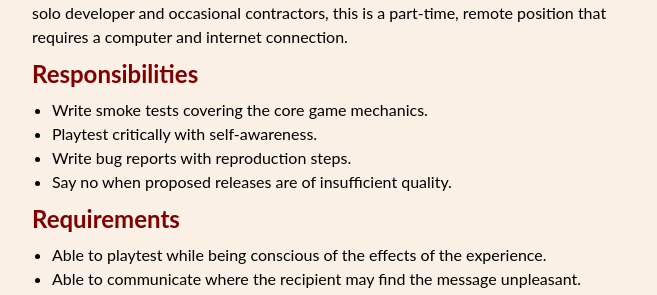
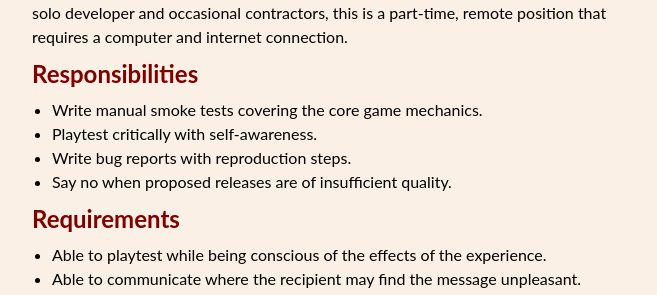
Before and after one commit to HaikuJock/haikujock.github.io, a Jekyll site: the page built from jobs.html, in a window 1280 px wide. Shown: the part 164-459 px from the top of the page, without its empty margins (308-965 px from the left). Built offline with Jekyll 4.4.1, drawn with Linux system fonts in a browser that asks for light colours.

Commit message:
Job description - Manual smoke tests.

```diff
--- a/jobs.html
+++ b/jobs.html
@@ -5,7 +5,7 @@ title: Dwerg Saga Jobs
     <p class="c4"><span>Assist in the development of the videogame </span><span class="c9"><a class="c3" href="https://haikuinteractive.itch.io/dwerg-saga">Dwerg Saga</a></span><span class="c1">, taking ownership of release criteria, developing smoke tests and providing criticism of gameplay. Working with a solo developer and occasional contractors, this is a part-time, remote position that requires a computer and internet connection.</span></p>
     <h2 class="c6" id="h.uvvxo2z1n0yv"><span class="c7">Responsibilities</span></h2>
     <ul class="c5 lst-kix_cm21amtna1p3-0 start">
-        <li class="c0 li-bullet-0"><span class="c1">Write smoke tests covering the core game mechanics.</span></li>
+        <li class="c0 li-bullet-0"><span class="c1">Write manual smoke tests covering the core game mechanics.</span></li>
         <li class="c0 li-bullet-0"><span class="c1">Playtest critically with self-awareness.</span></li>
         <li class="c0 li-bullet-0"><span class="c1">Write bug reports with reproduction steps.</span></li>
         <li class="c0 li-bullet-0"><span class="c1">Say no when proposed releases are of insufficient quality.</span></li>
```
